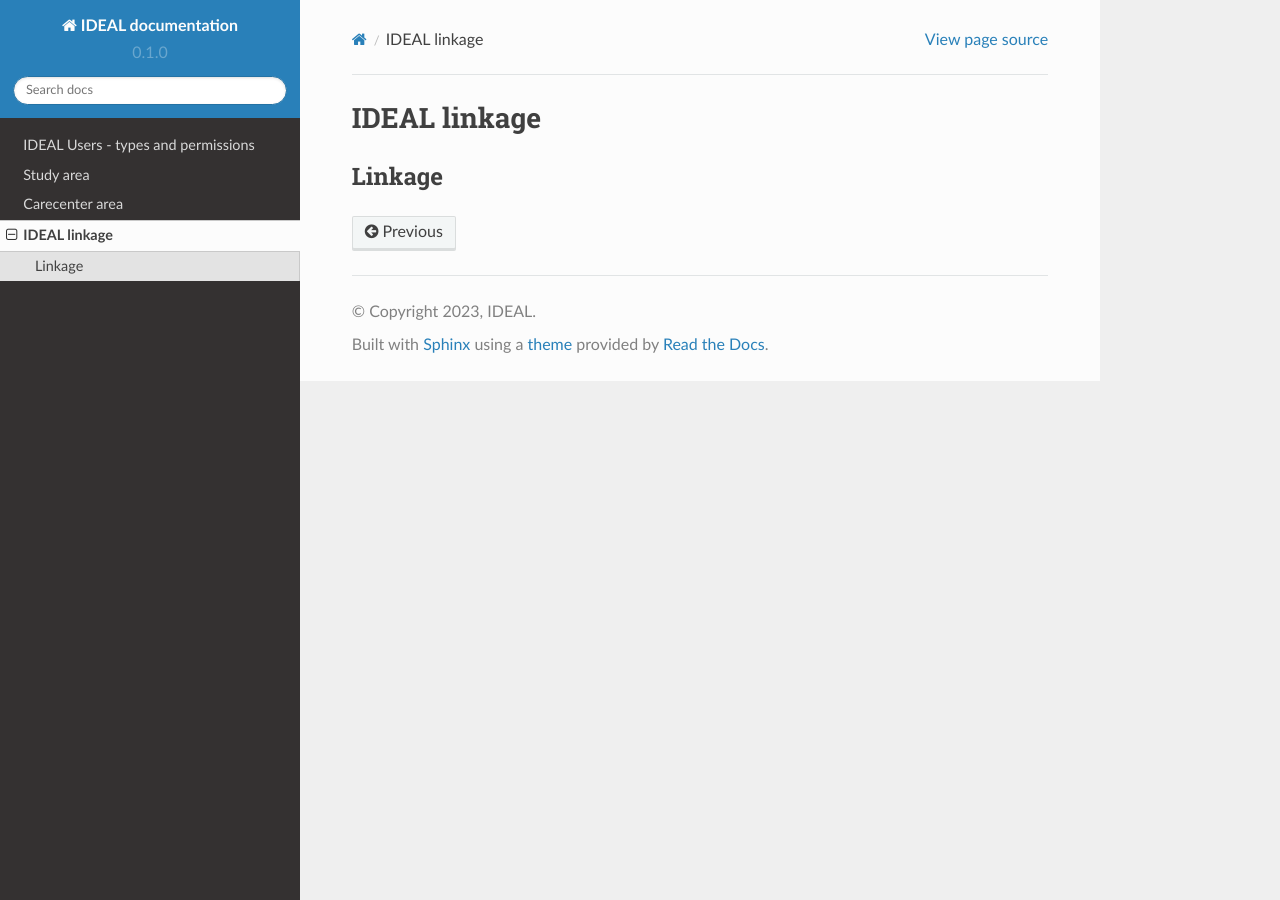
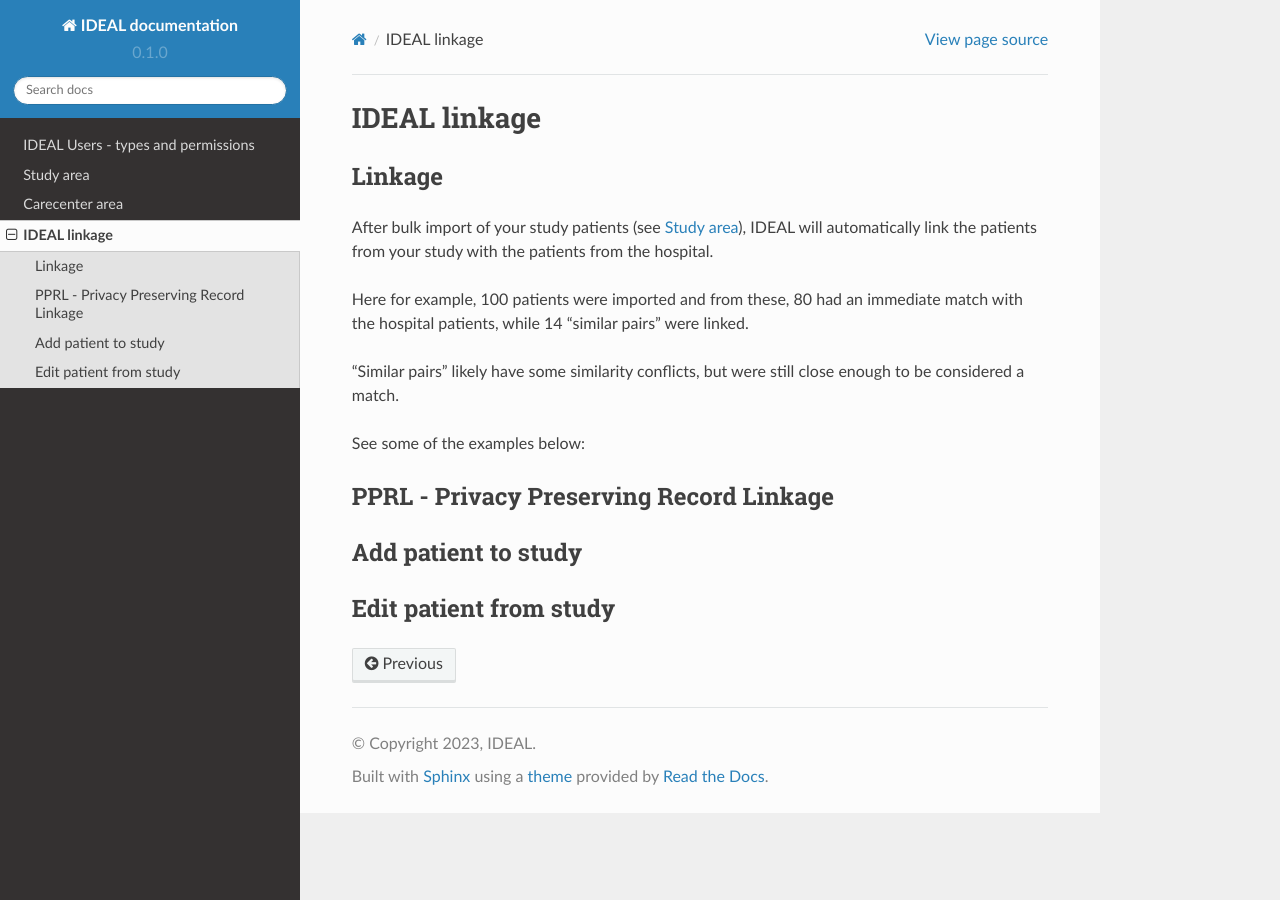
Before and after one commit to Nynuphar/IDEAL-doc, a Sphinx documentation site: the page built from docs/source/linkage.rst, in a window 1280 px wide. Built offline with Sphinx 7.4.7 and the Read the Docs theme 2.0.0, drawn with Linux system fonts in a browser that asks for light colours; pages that are not in the unit, such as notebooks, are missing from menus.

Commit message:
Update linkage.rst

```diff
--- a/docs/source/linkage.rst
+++ b/docs/source/linkage.rst
@@ -3,3 +3,26 @@ IDEAL linkage
 
 Linkage
 *********
+
+After bulk import of your study patients (see :doc:`study`), IDEAL will automatically link the patients from your study with the patients from the hospital.
+
+.. image::Linkage.png
+
+Here for example, 100 patients were imported and from these, 80 had an immediate match with the hospital patients, while 14 "similar pairs" were linked.
+
+"Similar pairs" likely have some similarity conflicts, but were still close enough to be considered a match.
+
+See some of the examples below:
+
+
+
+PPRL - Privacy Preserving Record Linkage
+*********************************************
+
+
+Add patient to study
+***************************
+
+
+Edit patient from study
+***************************
```
